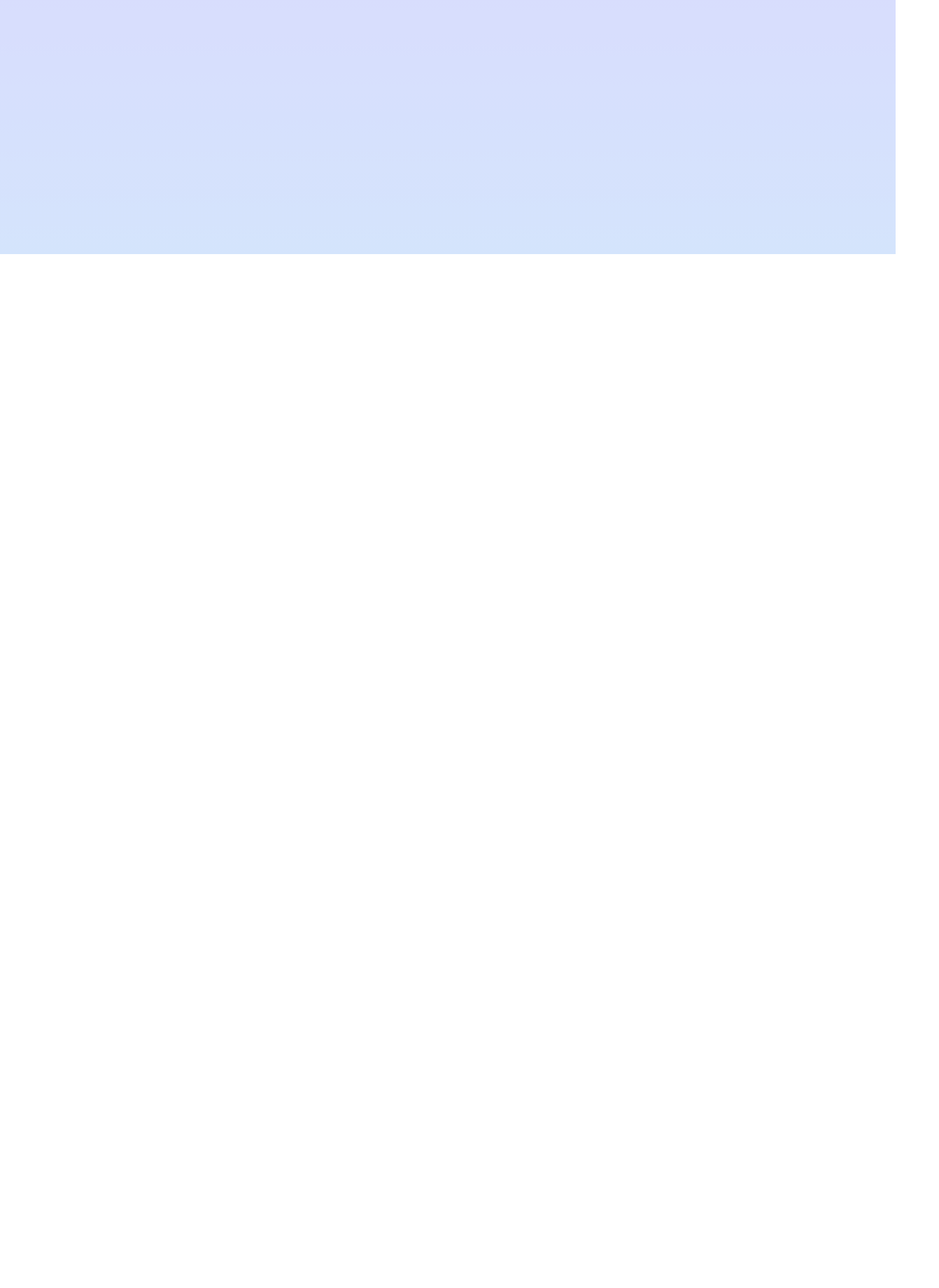
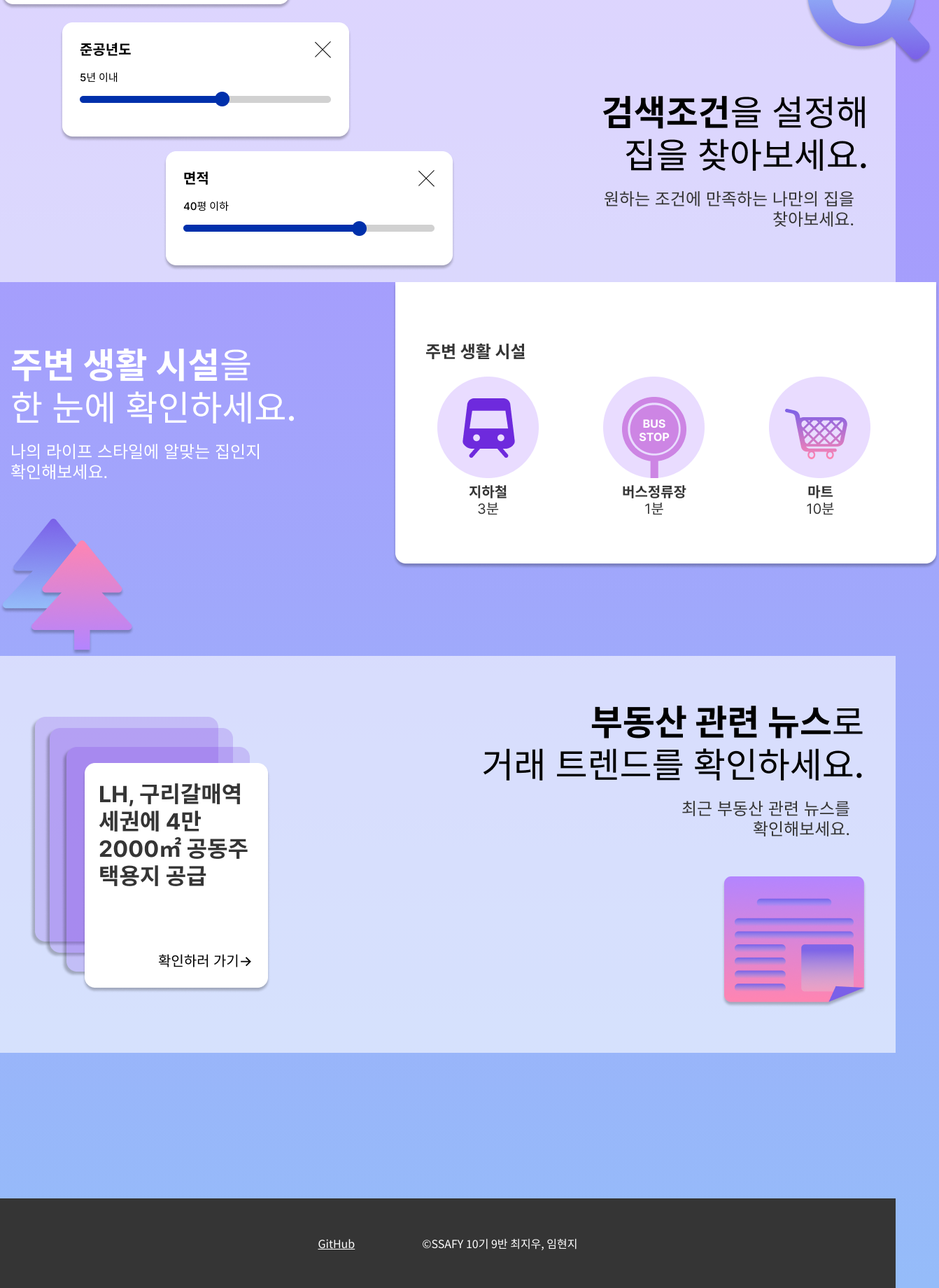
Before and after one commit to cielo0105/gage_vue, a Vue app: page / in a window 1280 px wide. Shown: the part 825-2665 px from the top of the page at 70% size, 1342 px wide, since content can reach past the window. Before the commit the page ends 1188 px from the top, so only its background shows below. Built offline with nearby package versions, Linux system fonts and the light colour scheme.

Commit message:
:lipstick: 홈화면

```diff
--- /dev/null
+++ b/src/components/common/VFooter.vue
@@ -0,0 +1,28 @@
+<script setup></script>
+
+<template>
+  <footer>
+    <a href="#">GitHub</a>
+    <span>&copy;SSAFY 10기 9반 최지우, 임현지</span>
+  </footer>
+</template>
+
+<style scoped>
+footer {
+  background: #353535;
+  height: 8rem;
+  display: flex;
+  justify-content: center;
+  align-items: center;
+}
+
+a {
+  color: white;
+  margin-right: 3rem;
+}
+
+span {
+  color: white;
+  margin-left: 3rem;
+}
+</style>
--- a/src/views/HomeView.vue
+++ b/src/views/HomeView.vue
@@ -1,5 +1,6 @@
 <script setup>
 import { RouterLink } from 'vue-router'
+import VFooter from '@/components/common/VFooter.vue'
 </script>
 
 <template>
@@ -22,7 +23,16 @@ import { RouterLink } from 'vue-router'
     <span>주택 실거래가 정보를 확인해보세요!</span>
     <router-link class="start-btn" to="/map">시작하기</router-link>
   </section>
-  <div class="info1"></div>
+  <div class="info1">
+    <img src="../assets/info1.png" alt="info1" />
+  </div>
+  <div class="info2">
+    <img src="../assets/info2.png" alt="info2" />
+  </div>
+  <div class="info3">
+    <img src="../assets/info3.png" alt="info3" />
+  </div>
+  <VFooter />
 </template>
 
 <style scoped>
@@ -143,8 +153,19 @@ span {
 }
 
 .info1 {
-  width: 100%;
-  height: 498px;
   background: rgba(255, 255, 255, 0.6);
+  text-align: center;
+  padding: 1rem 0;
+}
+
+.info2 {
+  text-align: center;
+}
+
+.info3 {
+  background: rgba(255, 255, 255, 0.6);
+  text-align: center;
+  padding: 4rem 0;
+  margin-bottom: 13rem;
 }
 </style>
```
Also changed, not shown: src/assets/info2.png (added), src/assets/info3.png (added).
